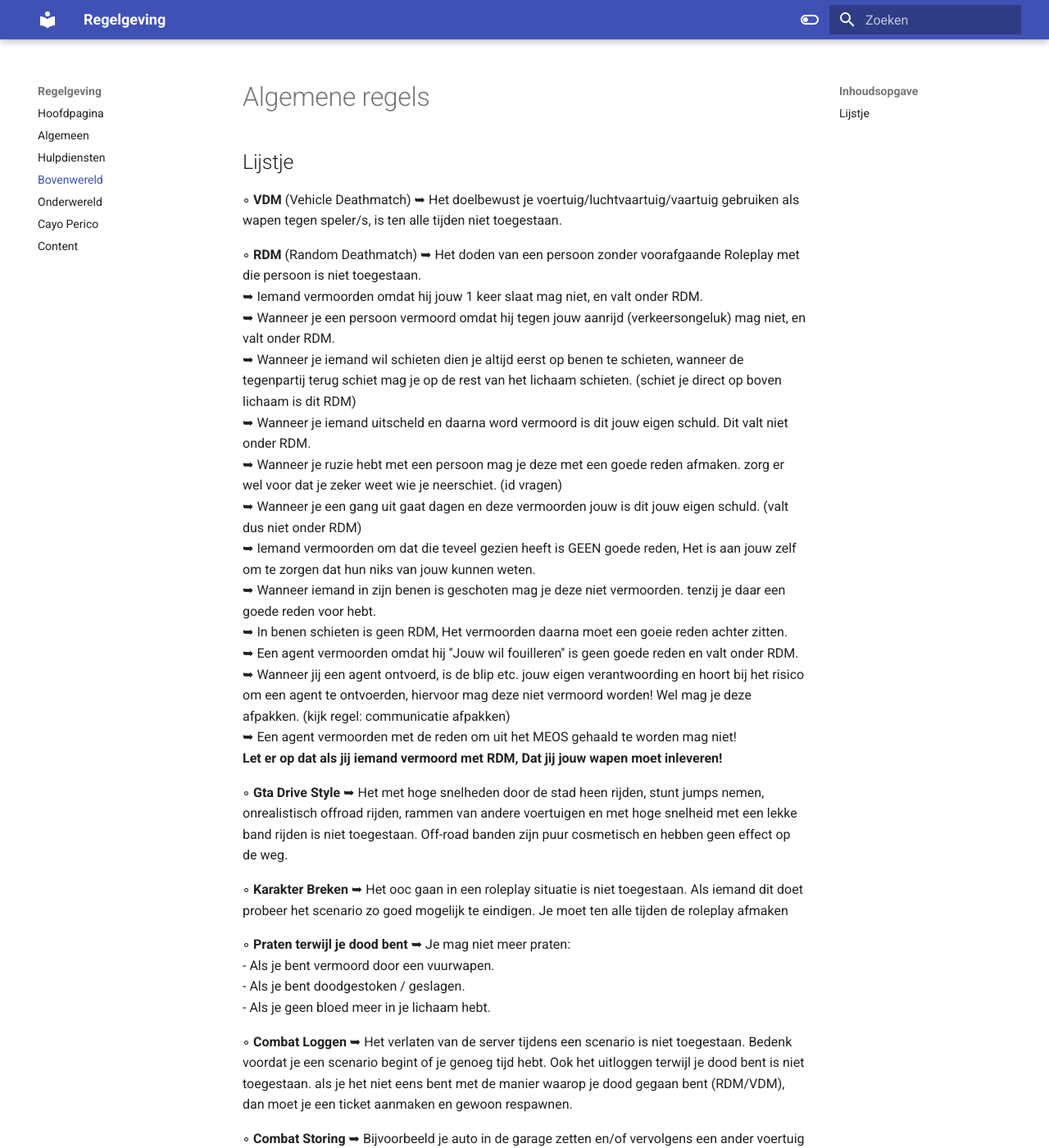
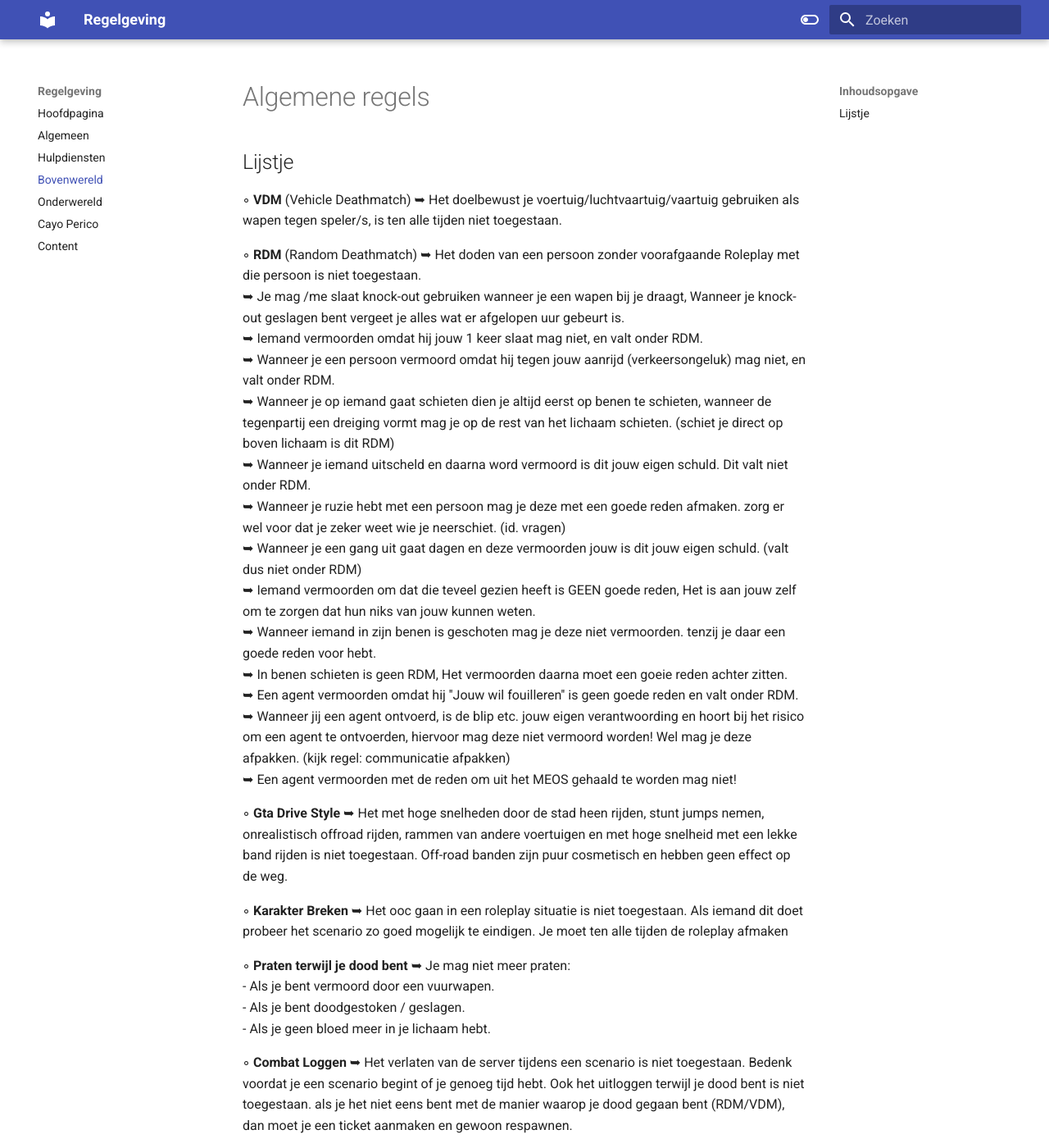
Before and after one commit to CappaWappa/Regels, an MkDocs documentation site: the page built from docs/bovenwereld.md, in a window 1280 px wide and 1400 px high. Shown: the whole window at 82% size. Built offline with MkDocs 1.6.1 and Material for MkDocs 9.7.7, drawn with Linux system fonts in a browser that asks for light colours; comment, search, counter and statistics services are not loaded.

Commit message:
Update bovenwereld.md

```diff
--- a/docs/bovenwereld.md
+++ b/docs/bovenwereld.md
@@ -3,20 +3,20 @@
 ◦ <b>VDM</b> (Vehicle Deathmatch) ➥ Het doelbewust je voertuig/luchtvaartuig/vaartuig gebruiken als wapen tegen speler/s, is ten alle tijden niet toegestaan.
 
 ◦ <b>RDM</b> (Random Deathmatch)
-➥ Het doden van een persoon zonder voorafgaande Roleplay met die persoon is niet toegestaan.<br>
-➥ Iemand vermoorden omdat hij jouw 1 keer slaat mag niet, en valt onder RDM.<br>
-➥ Wanneer je een persoon vermoord omdat hij tegen jouw aanrijd (verkeersongeluk) mag niet, en valt onder RDM.<br>
-➥ Wanneer je iemand wil schieten dien je altijd eerst op benen te schieten, wanneer de tegenpartij terug schiet mag je op de rest van het lichaam schieten.  (schiet je direct op boven lichaam is dit RDM)<br>
-➥ Wanneer je iemand uitscheld en daarna word vermoord is dit jouw eigen schuld. Dit valt niet onder RDM.<br>
-➥ Wanneer je ruzie hebt met een persoon mag je deze met een goede reden afmaken. zorg er wel voor dat je zeker weet wie je neerschiet. (id vragen)<br>
-➥ Wanneer je een gang uit gaat dagen en deze vermoorden jouw is dit jouw eigen schuld. (valt dus niet onder RDM)<br>
-➥ Iemand vermoorden om dat die teveel gezien heeft is GEEN goede reden, Het is aan jouw zelf om te zorgen dat hun niks van jouw kunnen weten.<br>
-➥ Wanneer iemand in zijn benen is geschoten mag je deze niet vermoorden. tenzij je daar een goede reden voor hebt.<br>
-➥ In benen schieten is geen RDM, Het vermoorden daarna moet een goeie reden achter zitten.<br>
-➥ Een agent vermoorden omdat hij ''Jouw wil fouilleren'' is geen goede reden en valt onder RDM.<br>
-➥  Wanneer jij een agent ontvoerd, is de blip etc. jouw eigen verantwoording en hoort bij het risico om een agent te ontvoerden, hiervoor mag deze niet vermoord worden! Wel mag je deze afpakken. (kijk regel: communicatie afpakken)<br>
-➥  Een agent vermoorden met de reden om uit het MEOS gehaald te worden mag niet!<br>
-<b>Let er op dat als jij iemand vermoord met RDM, Dat jij jouw wapen moet inleveren!</b>
+➥ Het doden van een persoon zonder voorafgaande Roleplay met die persoon is niet toegestaan. <br>
+➥ Je mag /me slaat knock-out gebruiken wanneer je een wapen bij je draagt, Wanneer je knock-out geslagen bent vergeet je alles wat er afgelopen uur gebeurt is. <br>
+➥ Iemand vermoorden omdat hij jouw 1 keer slaat mag niet, en valt onder RDM. <br>
+➥ Wanneer je een persoon vermoord omdat hij tegen jouw aanrijd (verkeersongeluk) mag niet, en valt onder RDM. <br>
+➥ Wanneer je op iemand gaat schieten dien je altijd eerst op benen te schieten, wanneer de tegenpartij een dreiging vormt mag je op de rest van het lichaam schieten. (schiet je direct op boven lichaam is dit RDM) <br>
+➥ Wanneer je iemand uitscheld en daarna word vermoord is dit jouw eigen schuld. Dit valt niet onder RDM. <br>
+➥ Wanneer je ruzie hebt met een persoon mag je deze met een goede reden afmaken. zorg er wel voor dat je zeker weet wie je neerschiet. (id. vragen) <br>
+➥ Wanneer je een gang uit gaat dagen en deze vermoorden jouw is dit jouw eigen schuld. (valt dus niet onder RDM) <br>
+➥ Iemand vermoorden om dat die teveel gezien heeft is GEEN goede reden, Het is aan jouw zelf om te zorgen dat hun niks van jouw kunnen weten. <br>
+➥ Wanneer iemand in zijn benen is geschoten mag je deze niet vermoorden. tenzij je daar een goede reden voor hebt. <br>
+➥ In benen schieten is geen RDM, Het vermoorden daarna moet een goeie reden achter zitten. <br>
+➥ Een agent vermoorden omdat hij ''Jouw wil fouilleren'' is geen goede reden en valt onder RDM. <br>
+➥ Wanneer jij een agent ontvoerd, is de blip etc. jouw eigen verantwoording en hoort bij het risico om een agent te ontvoerden, hiervoor mag deze niet vermoord worden! Wel mag je deze afpakken. (kijk regel: communicatie afpakken) <br>
+➥ Een agent vermoorden met de reden om uit het MEOS gehaald te worden mag niet! <br>
 
 ◦ <b>Gta Drive Style</b> ➥ Het met hoge snelheden door de stad heen rijden, stunt jumps nemen, onrealistisch offroad rijden, rammen van andere voertuigen en met hoge snelheid met een lekke band rijden is niet toegestaan. Off-road banden zijn puur cosmetisch en hebben geen effect op de weg.
 
```
